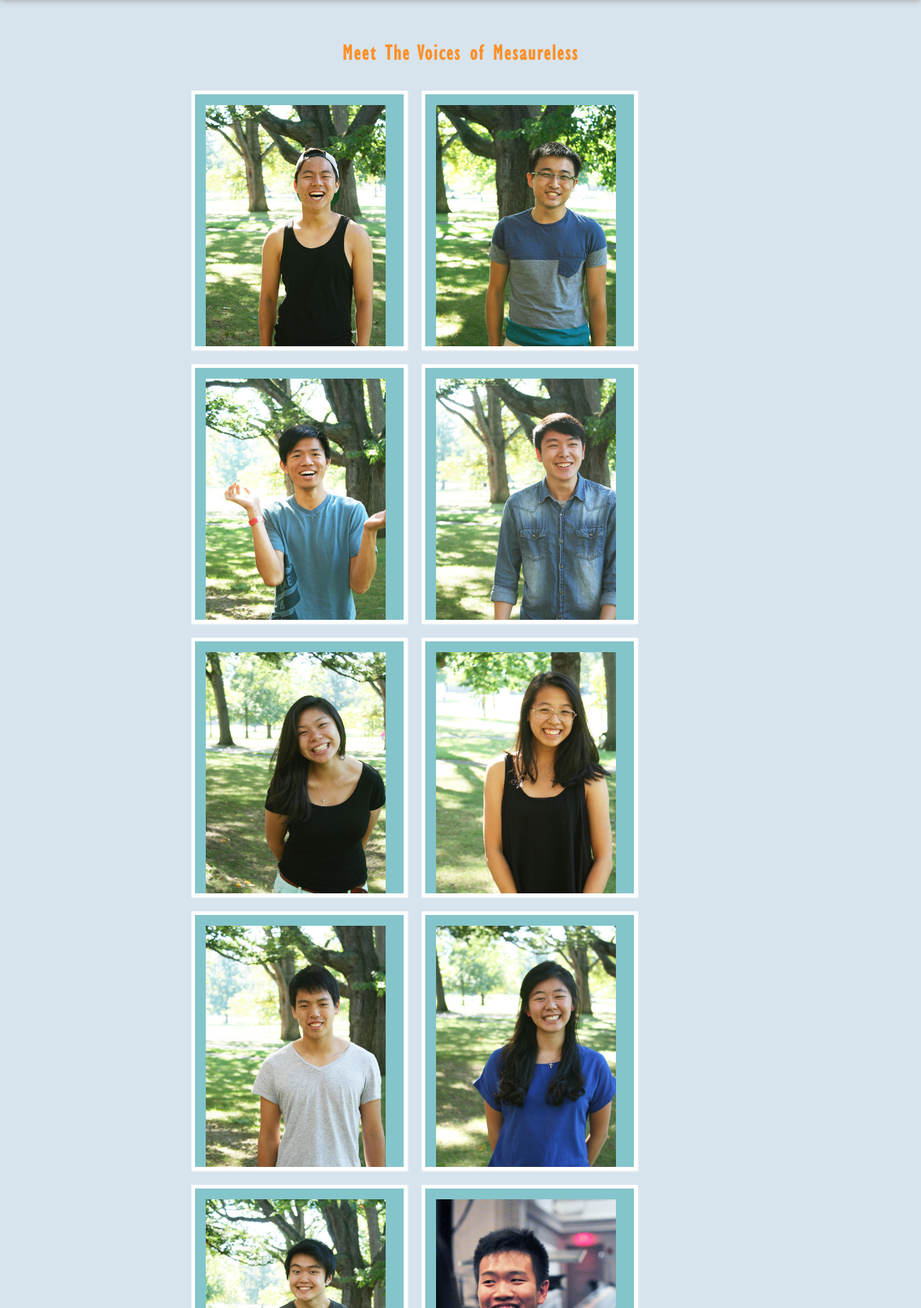
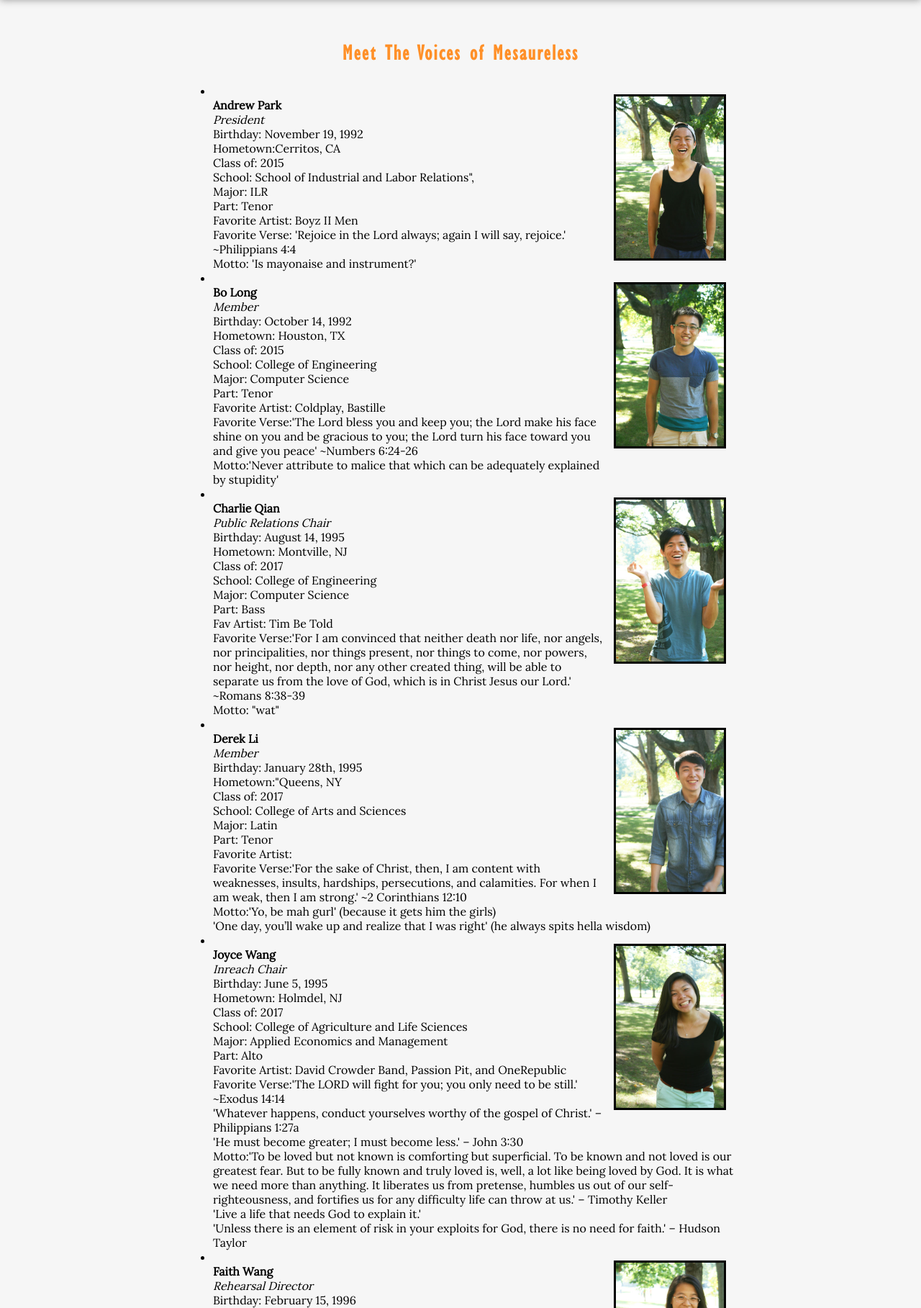
Before and after one commit to apokellypse/Measureless-Website, a PHP site: page /member.php in a window 1280 px wide. Shown: the part 100-1917 px from the top of the page at 72% size. Run offline with PHP 8.4, Linux system fonts and the light colour scheme.

Commit message:
Revert "manu's stuff"
This reverts commit 2ec3b6f53197c93339756ad611801b4d91ef460b.

```diff
--- a/css/main2.css
+++ b/css/main2.css
@@ -133,15 +133,16 @@ body {
     background: #f6f6f6;
     margin: 0;
 }
-.content:nth-of-type(1){
+#first{
     margin-top: 100px;
 }
 
-.content:nth-of-type(odd) {
+
+.content:nth-child(odd) {
     background-color: #D7E4ED;
 }
 
-.content:nth-of-type(even) {
+.content:nth-child(even) {
     background: -moz-linear-gradient(top,  rgba(0,0,0,0) 0%, rgba(0,0,0,0) 77%, rgba(0,0,0,0.07) 100%); /* FF3.6+ */
     background: -webkit-gradient(linear, left top, left bottom, color-stop(0%,rgba(0,0,0,0)), color-stop(77%,rgba(0,0,0,0)), color-stop(100%,rgba(0,0,0,0.07))); /* Chrome,Safari4+ */
     background: -webkit-linear-gradient(top,  rgba(0,0,0,0) 0%,rgba(0,0,0,0) 77%,rgba(0,0,0,0.07) 100%); /* Chrome10+,Safari5.1+ */
@@ -187,107 +188,3 @@ footer p {
     display: inline;
     margin: 0 10px 0 0;
 }
-
-/*  __  __                _
-|  \/  | ___ _ __ ___ | |__   ___ _ __ ___
-| |\/| |/ _ \ '_ ` _ \| '_ \ / _ \ '__/ __|
-| |  | |  __/ | | | | | |_) |  __/ |  \__ \
-|_|  |_|\___|_| |_| |_|_.__/ \___|_|  |___/*/
-
-#members{
-    overflow: auto;
-    text-align: center;
-}
-
-.view {
-    width: 290px;
-    height: 350px;
-    margin: 10px;
-    float: left;
-    border: 5px solid #fff;
-    overflow: hidden;
-    position: relative;
-    text-align: center;
-    box-shadow: 1px 1px 2px #fff;
-    cursor: default;
-    background: #84c5cb no-repeat center center
-}
-
-.view .mask {
-    width: 290px;
-    height: 350px;
-    position: absolute;
-    overflow: hidden;
-    top: 0;
-    left: 0;
-    opacity: 0;
-    background-color: #84c5cb;
-    transition: all 0.4s ease-in-out;
-}
-
-.view .content {
-    width: 300px;
-    height: 300px;
-    position: absolute;
-    overflow: hidden;
-    top: 0;
-    left: 0;
-    opacity: 0;
-    background-color: #84c5cb;
-}
-
-.view img {width: 250px;
-    height: 375px;
-    margin: 15px;
-    display: block;
-    float: center;
-    position: absolute;
-    transition: all 0.2s linear;
-    border: 0;
-}
-.view h2 {
-    text-transform: uppercase;
-    color: #f6f6f6;
-    text-align: center;
-    position: relative;
-    font-size: 17px;
-    padding: 10px;
-    background: rgba(0, 0, 0, 0.8);
-    margin: 20px 0 0 0;
-    transform: translateY(-100px);
-    opacity: 0;
-    transition: all 0.2s ease-in-out;
-}
-.view p {
-    font-family: Georgia, serif;
-    font-style: italic;
-    font-size: 12px;
-    position: relative;
-    color: black;
-    padding: 10px 20px 20px;
-    text-align: center;
-    transform: translateY(100px);
-    opacity: 0;
-    transition: all 0.2s linear;
-}
-
-.view:hover img {
-    transform: scale(1.1);
-}
-.view:hover .mask {
-    opacity: 0.9;
-}
-.view:hover h2,
-.view:hover p,
-.view:hover a.info {
-    opacity: 1;
-    transform: translateY(0px);
-}
-.view:hover p {
-    transition-delay: 0.1s;
-}
-.view:hover a.info {
-    transition-delay: 0.2s;
-}
-
-/*Get Involved*/
--- a/member.php
+++ b/member.php
@@ -12,15 +12,15 @@
 
 
 
-	<div class="content" id="members">
+	<div class="content" id="first">
 	    <h2>Meet The Voices of Mesaureless</h2>
 
+        <ul>
 
-        <div class="view">
-            <img alt="AP" src="img/andrewprofile.jpg">
-                <div class="mask">
-                  <h2>Andrew Park</h2>
-                  <p><em>President</em><br>
+        	<li>
+        		<img alt="AP" src="img/andrewprofile.jpg"><br>
+				<strong>Andrew Park</strong><br>
+				<em>President</em><br>
 				Birthday: November 19, 1992<br>
 				Hometown:Cerritos, CA<br>
 				Class of: 2015 <br>
@@ -30,15 +30,14 @@
 				Favorite Artist: Boyz II Men <br>
 				Favorite Verse: 'Rejoice in the Lord always; again I will say, rejoice.' ~Philippians 4:4 <br>
 				Motto: 'Is mayonaise and instrument?'<br>
-				</p>
-                </div>
-            </div>
 
-        <div class="view">
-            <img alt="BL" src="img/boprofile.jpg">
-                <div class="mask">
-                  <h2>Bo Long</h2>
-                  <p><em>Member</em><br>
+			</li>
+
+
+			<li>
+				<img alt="BL" src="img/boprofile.jpg"><br>
+				<strong>Bo Long</strong><br>
+				<em>Member</em><br>
 				Birthday: October 14, 1992 <br>
 				Hometown: Houston, TX <br>
 				Class of: 2015<br>
@@ -48,15 +47,12 @@
 				Favorite Artist: Coldplay, Bastille<br>
 				Favorite Verse:'The Lord bless you and keep you; the Lord make his face shine on you and be gracious to you; the Lord turn his face toward you and give you peace' ~Numbers 6:24-26 <br>
 				Motto:'Never attribute to malice that which can be adequately explained by stupidity'<br>
-				</p>
-                </div>
-            </div>
+			</li>
 
-			<div class="view">
-            <img alt="CQ" src="img/charlieprofile.jpg">
-                <div class="mask">
-				<h2>Charlie Qian</h2>
-				<p><em>Public Relations Chair</em><br>
+			<li>
+				<img alt="CQ" src="img/charlieprofile.jpg"><br>
+				<strong>Charlie Qian</strong><br>
+				<em>Public Relations Chair</em><br>
 				Birthday: August 14, 1995<br>
 				Hometown: Montville, NJ<br>
 				Class of: 2017<br>
@@ -65,35 +61,30 @@
 				Part: Bass<br>
 				Fav Artist: Tim Be Told<br>
 				Favorite Verse:'For I am convinced that neither death nor life, nor angels, nor principalities, nor things present, nor things to come, nor powers, nor height, nor depth, nor any other created thing, will be able to separate us from the love of God, which is in Christ Jesus our Lord.' ~Romans 8:38-39<br>
-				Motto: 'Wut'
-			</p>
-             	</div>
-            </div>
+				Motto: "wat"<br>
+			</li>
 
 
-			<div class="view">
+			<li>
 				<img alt="DL" src="img/derekprofile.jpg"><br>
-				<div class="mask">
-				<h2>Derek Li</h2>
-				<p><em>Member</em><br>
+				<strong>Derek Li</strong><br>
+				<em>Member</em><br>
 				Birthday: January 28th, 1995<br>
-				Hometown: Queens, NY<br>
+				Hometown:"Queens, NY<br>
 				Class of: 2017<br>
 				School: College of Arts and Sciences<br>
 				Major: Latin<br>
 				Part: Tenor<br>
 				Favorite Artist: <br>
 				Favorite Verse:'For the sake of Christ, then, I am content with weaknesses, insults, hardships, persecutions, and calamities. For when I am weak, then I am strong.' ~2 Corinthians 12:10<br>
-				Motto: 'One day, you’ll wake up and realize that I was right' (he always spits hella wisdom)
-			</p>
-             	</div>
-            </div>
+				Motto:'Yo, be mah gurl' (because it gets him the girls) <br>
+				      'One day, you’ll wake up and realize that I was right' (he always spits hella wisdom)
+			</li>
 
-			<div class="view">
+			<li>
 				<img alt="JW" src="img/joyceprofile.jpg"><br>
-				<div class="mask">
-				<h2>Joyce Wang</h2>
-				<p><em>Inreach Chair</em><br>
+				<strong>Joyce Wang</strong><br>
+				<em>Inreach Chair</em><br>
 				Birthday: June 5, 1995<br>
 				Hometown: Holmdel, NJ <br>
 				Class of: 2017 <br>
@@ -102,16 +93,17 @@
 				Part: Alto <br>
 				Favorite Artist: David Crowder Band, Passion Pit, and OneRepublic<br>
 				Favorite Verse:'The LORD will fight for you; you only need to be still.' ~Exodus 14:14 <br>
-				Motto:'Live a life that needs God to explain it.'<br>
-			</p>
-             	</div>
-            </div>
+							'Whatever happens, conduct yourselves worthy of the gospel of Christ.' – Philippians 1:27a<br>
+							'He must become greater; I must become less.' – John 3:30<br>
+				Motto:'To be loved but not known is comforting but superficial. To be known and not loved is our greatest fear. But to be fully known and truly loved is, well, a lot like being loved by God. It is what we need more than anything. It liberates us from pretense, humbles us out of our self-righteousness, and fortifies us for any difficulty life can throw at us.' – Timothy Keller <br>
+				'Live a life that needs God to explain it.'<br>
+				'Unless there is an element of risk in your exploits for God, there is no need for faith.' – Hudson Taylor<br>
+			</li>
 
-			<div class="view">
+			<li>
 				<img alt="FW" src="img/faithprofile.jpg"><br>
-				<div class="mask">
-				<h2>Faith Wang</h2>
-				<p><em>Rehearsal Director</em><br>
+				<strong>Faith Wang</strong><br>
+				<em>Rehearsal Director</em><br>
 				Birthday: February 15, 1996 <br>
 				Hometown: Forest Hill, MD<br>
 				Class of: 2017<br>
@@ -120,16 +112,14 @@
 				Part: Soprano<br>
 				Favorite Artist: The Civil Wars<br>
 				Favorite Verse:'Be joyful in hope, patient in affliction, faithful in prayer.' ~Romans 12:12 <br>
+								'The Lord your God is in your midst, a mighty one who will save; he will rejoice over you with gladness; he will quiet you by his love; he will exult over you with loud singing.' ~Zephaniah 3:17 <br>
 				Motto: 'Choose joy!'<br>
-			</p>
-             	</div>
-            </div>
+			</li>
 
-			<div class="view">
+			<li>
 				<img alt="FL" src="img/frankprofile.jpg"><br>
-				<div class="mask">
-				<h2>Frank Lin</h2>
-				<p><em>Musical Director</em> <br>
+				<strong>Frank Lin</strong><br>
+				<em>Musical Director</em> <br>
 				Birthday: September 28, 1995<br>
 				Hometown: Poughkeepsie, NY<br>
 				Class of: 2017<br>
@@ -139,15 +129,12 @@
 				Favorite Artist: The Spice Qurls<br>
 				Favorite Verse:'Jesus wept' ~John 11:35 <br>
 				Motto: 'do yau hom wok!!'
-			</p>
-             	</div>
-            </div>
+			</li>
 
-			<div class="view">
+			<li>
 				<img alt="KL" src="img/kathyprofile.jpg"><br>
-				<div class="mask">
-				<h2>Kathy Lin</h2>
-				<p><em>Member</em><br>
+				<strong>Kathy Lin</strong><br>
+				<em>Member</em><br>
 				Birthday: April 10, 1996<br>
 				Hometown: Pleasanton, CA<br>
 				Class of: 2018<br>
@@ -157,15 +144,12 @@
 				Favorite Artist: None, but listening to Jack Johnson always makes her happy<br>
 				Favorite Verse:'Do not be anxious about anything, but in everything by prayer and supplication with thanksgiving let your requests be made known to God. And the peace of God, which suprasses all understanding, will guard your hearts and your minds in Christ Jesus.' ~Philippians 4:6-7<br>
 				Motto: Doesn't have one, but likes to cry instead <br>
-			</p>
-             	</div>
-            </div>
+			</li>
 
-			<div class="view">
+			<li>
 				<img alt="EZ" src="img/mannyprofile.jpg"><br>
-				<div class="mask">
-				<h2>Emmanuel Zheng</h2>
-				<p><em>Member</em><br>
+				<strong>Emmanuel Zheng</strong><br>
+				<em>Member</em><br>
 				Birthday: January 6, 1996<br>
 				Hometown: Potsdam, NY<br>
 				Class of: 2018<br>
@@ -175,15 +159,12 @@
 				Favorite Artist:"Ed Sheeran <br>
 				Favorite Verse:'Take my yoke upon you and learn from me, for I am gentle and humble in heart, and you will find rest for your souls.' ~Matthew 11:29<br>
 				Motto:'Oooooh that's Boomaction!'<br>
-			</p>
-             	</div>
-            </div>
+			</li>
 
-			<div class="view">
+			<li>
 				<img alt="RW" src="img/rayprofile.jpg"><br>
-				<div class="mask">
-				<h2>Ray Wu</h2>
-				<p><em>Civilian</em><br>
+				<strong>Ray Wu</strong> (guccirayne, the wuster)<br>
+				<em>Civilian</em><br>
 				Birthday: January 20, 1993<br>
 				Hometown: Great Neck, NY<br>
 				Class of: 2015<br>
@@ -193,15 +174,12 @@
 				Favorite Artist: Coldplay<br>
 				Favorite Verse:'Now He who supplies seed to the sower and bread for food will supply and multiply your seed for sowing and increase the harvest of your righteousness.' ~2 Corinthians 9:10<br>
 				Motto: 'Don't think before you speak'<br>
-			</p>
-             	</div>
-            </div>
+			</li>
 
-			<div class="view">
+			<li>
 				<img alt="RL" src="img/rebeccaprofile.jpg"><br>
-				<div class="mask">
-				<h2>Rebecca Lee</h2>
-				<p><em>Member</em><br>
+				<strong>Rebecca Lee</strong><br>
+				<em>Member</em><br>
 				Birthday: October 1, 2016<br>
 				Hometown: Columbia, MD<br>
 				Class of: 2018<br>
@@ -211,15 +189,12 @@
 				Favorite Artist: GOD<br>
 				Favorite Verse:'Have I not commanded you? Be strong and courageous. Do not be frightened, and do not be dismayed, for the Lord your God is with you wherever you go.' ~Joshua 1:9<br>
 				Motto:'Even in literature and art, no man who bothers about originality will ever be original: whereas if you simply try to tell the truth (without caring twopence how often it has been told before) you will, nine times out of ten, become original without ever having noticed it.'<br>
-			</p>
-             	</div>
-            </div>
+			</li>
 
-			<div class="view">
+			<li>
 				<img alt="WL" src="img/willprofile.jpg"><br>
-				<div class="mask">
-				<h2>William Loo</h2>
-				<p><em>Member</em><br>
+				<strong>William Loo</strong><br>
+				<em>Member</em><br>
 				Birthday: June 19, 1995<br>
 				Hometown: Scarsdale, NY<br>
 				Class of: 2017 <br>
@@ -228,16 +203,17 @@
 				Part: Tenor<br>
 				Favorite Artist: Ed Sheeran<br>
 				Favorite Verse:'Who of you by worrying can add a single hour to his life? Therefore do not worry about tomorrow, for tomorow will worry about itself...Each day has enough trouble of its own.' ~Matthew 6:27,34<br>
-				Motto: 'What if soy milk is just milk introducing himself in Spanish?'<br>
-			</p>
-             	</div>
-            </div>
+				Motto: 'I don't want to do things. I want to not do things.'<br>
+						'What if soy milk is just milk introducing himself in Spanish?'<br>
+						'If you ever talk to me in Spanish, please use the formal usted form'<br>
+						'I'm allergic to sushi. Every time I eat more than 80 sushis, I barf.'<br>
+						'Why do today waht you can leave until tomorrow?'<br>
+			</li>
 
-			<div class="view">
+			<li>
 				<img alt="ZC" src="img/zoeprofile.jpg"><br>
-				<div class="mask">
-				<h2>Zoe Chan</h2>
-				<p><em>Member</em><br>
+				<strong>Zoe Chan</strong><br>
+				<em>Member</em><br>
 				Birthday: February 6, 1996<br>
 				Hometown: Long Island, NY<br>
 				Class of: 2018 <br>
@@ -246,14 +222,15 @@
 				Part: Soprano<br>
 				Favorite Artist: Bastille, Mindy Glendhill, Beyonce, and David Crowder <br>
 				Favorite Verse:'for God gave us a spirit not of fear but of power and love and self-control.' ~2 Timothy 1:7<br>
+								Psalms 86<br>
 				Motto:'Life is cray cray, but Jesus is the way way'<br>
-			</p>
-             	</div>
-            </div>
+			</li>
+		</ul>
 
 	    </div>
 
 	<?php include "footer.php";?>
+
 	</body>
 
 </html>
--- a/nav2.php
+++ b/nav2.php
@@ -4,13 +4,13 @@
     <li> <a href="about.php"> about</a></li>
         <li><a href="member.php"> members</a></li>
 
-    <li><a href="index.php"><img src="img/note.png" alt="note"></a></li>
+    <li><a href="index.html"><img src="img/note.png" alt="note"></a></li>
 
     <li><a href="media.php">media</a></li>
     <li><a href="getinvolved.php">get involved</a></li>
 
 
     </ul>
-<a href="index.php"><h1>MEASURELESS</h1></a>
+<a href="index.html"><h1>MEASURELESS</h1></a>
 
 </nav>
```
Also changed, not shown: getinvolved.php (+19 -25 lines). Lines whose indentation alone changed are shown as unchanged.
